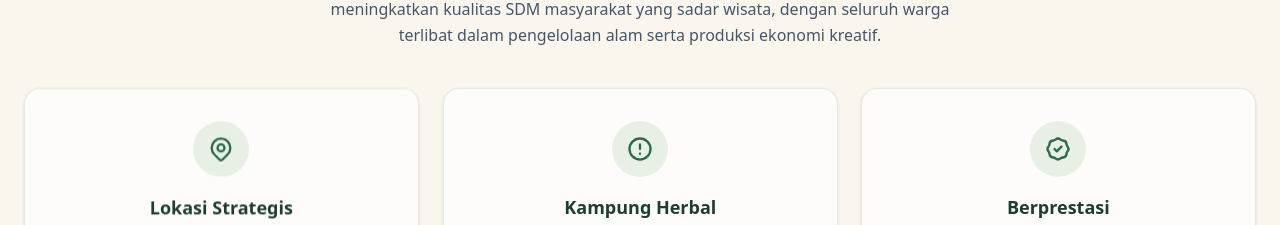
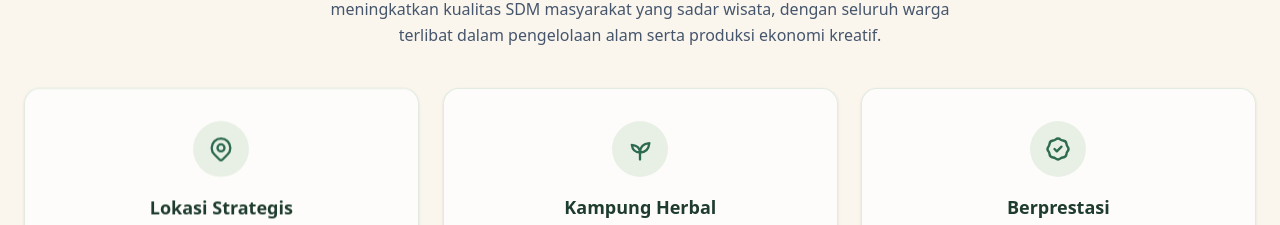
Before and after one commit to aldyardnsyh/VisitBantaragung, a Next.js app: page / in a window 1280 px wide. Shown: the part 1100-1325 px from the top of the page. Built offline with nearby package versions, Linux system fonts and the light colour scheme; no server answers.

Commit message:
fix: ganti ikon kartu Kampung Herbal agar sesuai maknanya

```diff
--- a/app/page.tsx
+++ b/app/page.tsx
@@ -171,8 +171,15 @@ export default function Home() {
             <Reveal delay={100}>
             <div className="rounded-2xl bg-white/70 border border-forest-200/60 shadow-sm hover:shadow-lg hover:-translate-y-1 transition p-8 text-center h-full">
               <div className="inline-flex h-14 w-14 items-center justify-center rounded-full bg-forest-100 text-forest-700 mb-4">
+                {/*
+                  Ikon tanaman (daun bertangkai + tunas). Sebelumnya kartu ini
+                  memakai ikon tanda seru dalam lingkaran yang tidak berkaitan
+                  dengan "Kampung Herbal", sehingga maknanya membingungkan.
+                */}
                 <svg className="w-7 h-7" fill="none" stroke="currentColor" viewBox="0 0 24 24" aria-hidden>
-                  <path strokeLinecap="round" strokeLinejoin="round" strokeWidth={2} d="M12 21a9 9 0 100-18 9 9 0 000 18zM12 8v4m0 4h.01" />
+                  <path strokeLinecap="round" strokeLinejoin="round" strokeWidth={2} d="M12 21v-6" />
+                  <path strokeLinecap="round" strokeLinejoin="round" strokeWidth={2} d="M12 15c0-4.5 3-7.5 8-8-.5 5-3.5 8-8 8z" />
+                  <path strokeLinecap="round" strokeLinejoin="round" strokeWidth={2} d="M12 15c0-3.5-2.5-6-7-6.5.5 4 3 6.5 7 6.5z" />
                 </svg>
               </div>
               <h3 className="font-bold text-lg text-forest-800 mb-2">Kampung Herbal</h3>
```
